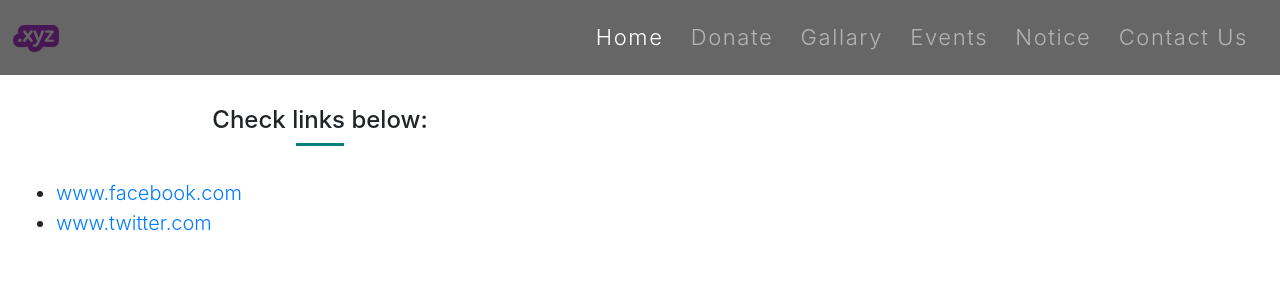
After one commit to mr-sapkotaa/HamiNepali, a PHP site: page /links.html in a window 1280 px wide. The commit adds this page. Shown: the top 300 px of the page. Run offline with PHP 8.4, Linux system fonts and the light colour scheme; some libraries are stand-ins or nearby versions.

Commit message:
Editable

```diff
--- a/events.html
+++ b/events.html
@@ -31,7 +31,7 @@
     <a class="nav-link"href="rooms.html">Donate</a>
   </li>
   <li class="nav-item ">
-    <a class="nav-link"href="#amenities">Gallary</a>
+    <a class="nav-link"href="gallery.html">Gallary</a>
   </li>
   <li class="nav-item ">
     <a class="nav-link"href="events.html">Events</a>
--- /dev/null
+++ b/links.html
@@ -0,0 +1,62 @@
+<!DOCTYPE html>
+<html>
+<head>
+	<meta charset="utf-8">
+	<title>Hami Nepali </title>
+	<meta name="viewport" content="width=device-width, initial-scale=1, shrink-to-fit=no">
+	<link rel="stylesheet" href="bootstrap/css/bootstrap.min.css">
+	<link rel="stylesheet" href="bootstrap/Animate/animate.css">
+	<link rel="stylesheet" href="bootstrap/Animate/fixed.css">
+	<script src="bootstrap/Jquery/jquery-3.3.1.slim.min.js"></script>
+	<script src="bootstrap/Jquery/popper.min.js"></script>
+	<script src="bootstrap/js/bootstrap.min.js"></script>
+	<script src="https://use.fontawesome.com/releases/v5.5.0/js/all.js"></script>
+
+	<link href="style.css" rel="stylesheet">
+</head>
+<body class="lead" data-spy="scroll" data-target="#mynavbar">
+
+
+<nav class="navbar navbar-expand-md navbar-dark bg-dark fixed-top" >
+		<a class="navbar-brand" href="#"><img src="img/logo.png" ></a>
+		<button class="navbar-toggler" type="button" data-toggle="collapse" data-target="#mynavbar">
+<span class="navbar-toggler-icon" ></span>
+</button>
+<div class="collapse navbar-collapse" id="mynavbar">
+<ul class=" navbar-nav ml-auto">
+
+    <li class="nav-item active">
+      <a class="nav-link"href="index.html">Home</a>
+    </li>
+    <li class="nav-item ">
+      <a class="nav-link"href="rooms.html">Donate</a>
+    </li>
+	<li class="nav-item ">
+		<a class="nav-link"href="gallery.html">Gallary</a>
+	  </li>
+	  <li class="nav-item ">
+		<a class="nav-link"href="events.html">Events</a>  </li>
+	<li class="nav-item ">
+	  <a class="nav-link"href="">Notice</a>
+	  </li>
+	<li class="nav-item ">
+      <a class="nav-link"href="#contactdetails">Contact Us</a>
+    </li>
+    </ul>
+
+</div>
+</nav>
+<br><br><br>
+<div class="col-md-6 ">
+    <h4 class="text-center ">Check links below:</h4>
+    <div class="heading-underline"> </div>
+    <ul>
+      <li> <a href="www.facebook.com">www.facebook.com</a> </li>
+       <li><a href="www.twitter.com">www.twitter.com</a> </li>
+    </ul>
+
+
+
+
+</body>
+</html>
--- a/reservation.html
+++ b/reservation.html
@@ -33,7 +33,7 @@
     <a class="nav-link"href="rooms.html">Donate</a>
   </li>
 <li class="nav-item ">
-  <a class="nav-link"href="">Gallary</a>
+  <a class="nav-link"href="gallery.html">Gallary</a>
   </li>
   <li class="nav-item ">
   <a class="nav-link"href="events.html">Events</a>  </li>
--- a/rooms.html
+++ b/rooms.html
@@ -31,7 +31,7 @@
     <a class="nav-link"href="rooms.html">Donate</a>
   </li>
 <li class="nav-item ">
-  <a class="nav-link"href="">Gallary</a>
+  <a class="nav-link"href="gallery.html">Gallary</a>
   </li>
   <li class="nav-item ">
   <a class="nav-link"href="events.html">Events</a>  </li>
--- a/style.css
+++ b/style.css
@@ -43,7 +43,7 @@
 }
 /*--- Landing --*/
 .home-inner{
-  background-image: url(img/Nepal-provinces-map.jpg);
+  background-image: url(img/Nepal-map.jpg);
   filter: blur(2px);
   -webkit-filter: blur(2px);
 }
```
Also changed, not shown: Index.html (+49 -3 lines), gallery.html (+4 -15 lines), img/Nepal-map.jpg (added), img/Nepal-provinces-map.jpg (deleted).
